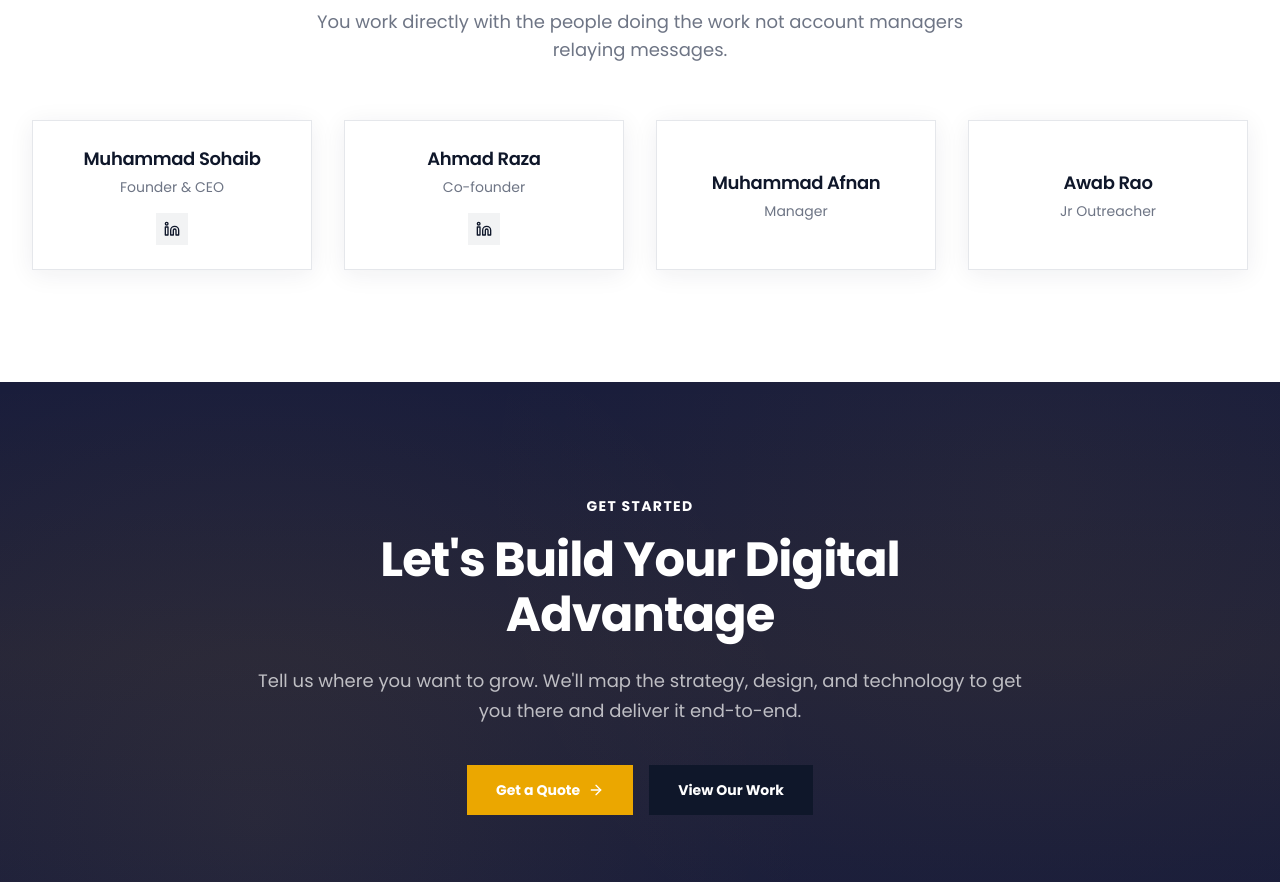
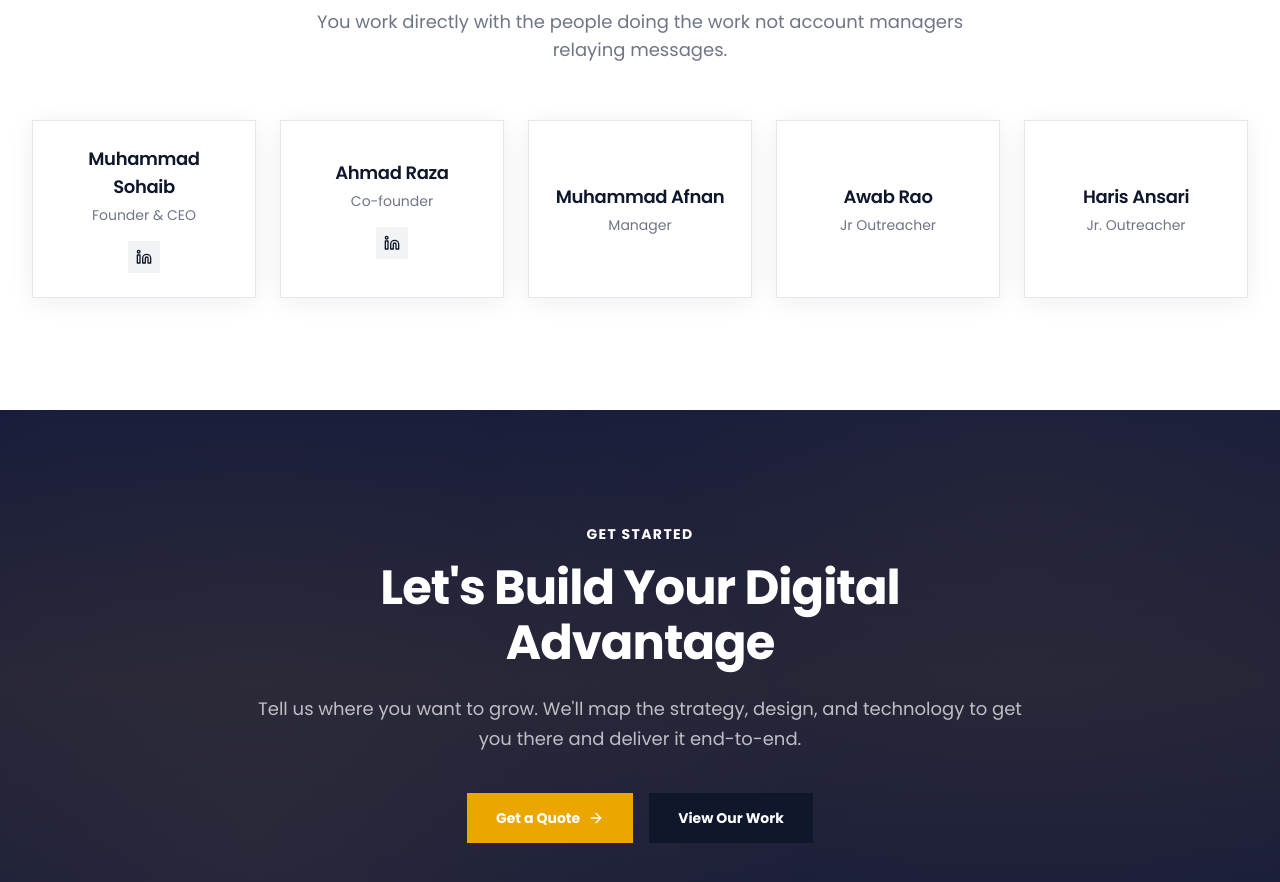
Before and after one commit to faizanali2k05/norvexmanagement, a React (Vite) app: page /about in a window 1280 px wide. Shown: the part 5060-5942 px from the top of the page. Built offline with nearby package versions, Linux system fonts and the light colour scheme.

Commit message:
Update team member list and adjust grid layout in About component

```diff
--- a/src/pages/About.tsx
+++ b/src/pages/About.tsx
@@ -34,6 +34,10 @@ const team = [
   {
     name: 'Awab Rao',
     role: 'Jr Outreacher'
+  },
+  {
+    name: 'Haris Ansari',
+    role: 'Jr. Outreacher'
   }
 ];
 
@@ -228,9 +232,9 @@ export default function About() {
               </p>
             </Reveal>
           </div>
-          <div className="grid sm:grid-cols-2 lg:grid-cols-4 gap-8">
+          <div className="grid sm:grid-cols-2 md:grid-cols-3 lg:grid-cols-5 gap-6">
             {team.map((member, i) => (
-              <Reveal key={member.name} delay={((i % 4) + 1) as 1 | 2 | 3 | 4}>
+              <Reveal key={member.name} delay={((i % 5) + 1) as 1 | 2 | 3 | 4 | 5}>
                 <div className="group border border-gray-200 hover:border-gold transition-colors duration-300 rounded-2xl p-6 shadow-card h-full flex flex-col items-center justify-center bg-white text-center">
                   <h3 className="font-display font-semibold text-navy text-lg">{member.name}</h3>
                   <p className={`text-medium-gray text-sm mt-1 ${member.linkedin ? 'mb-4' : ''}`}>{member.role}</p>
```
